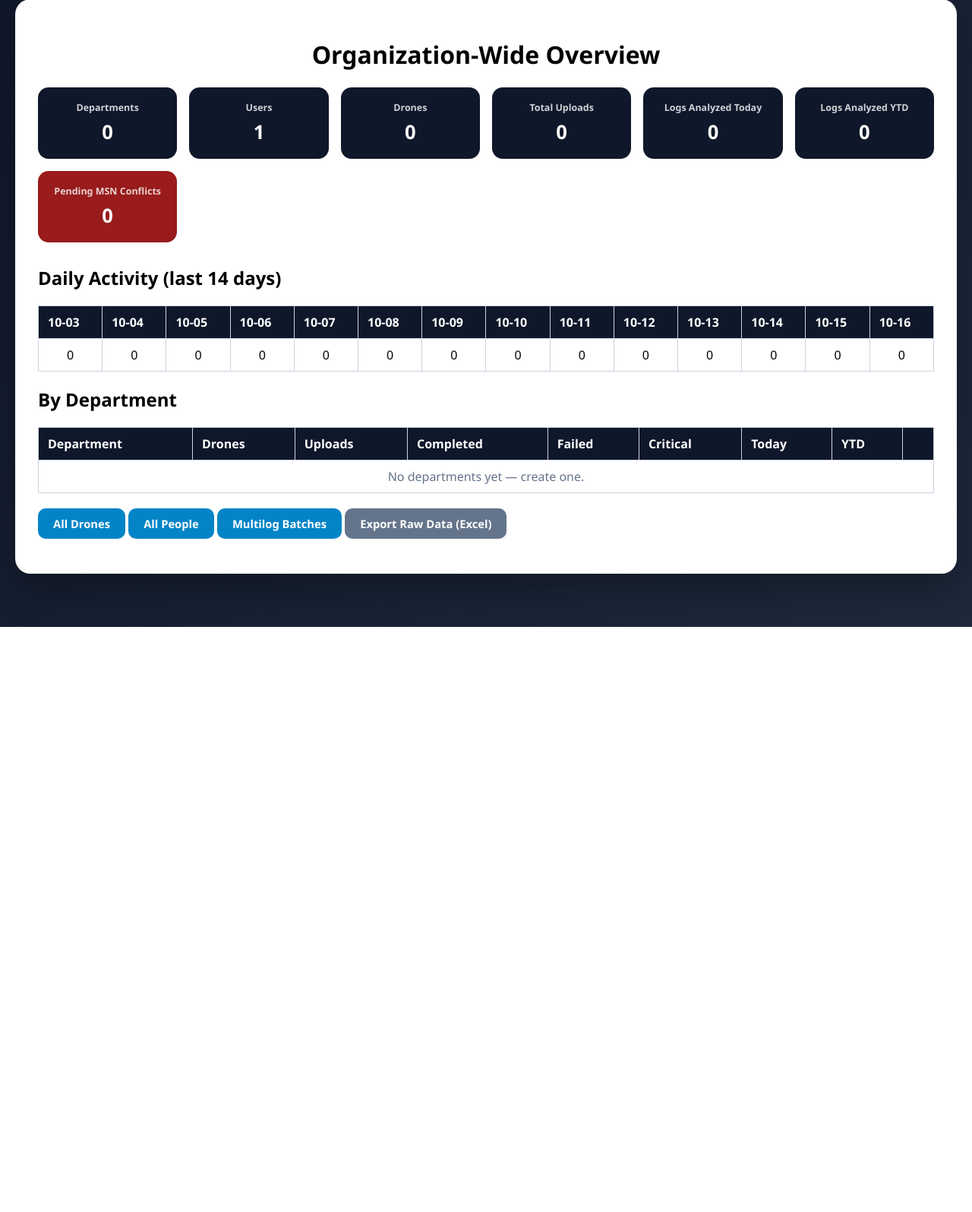
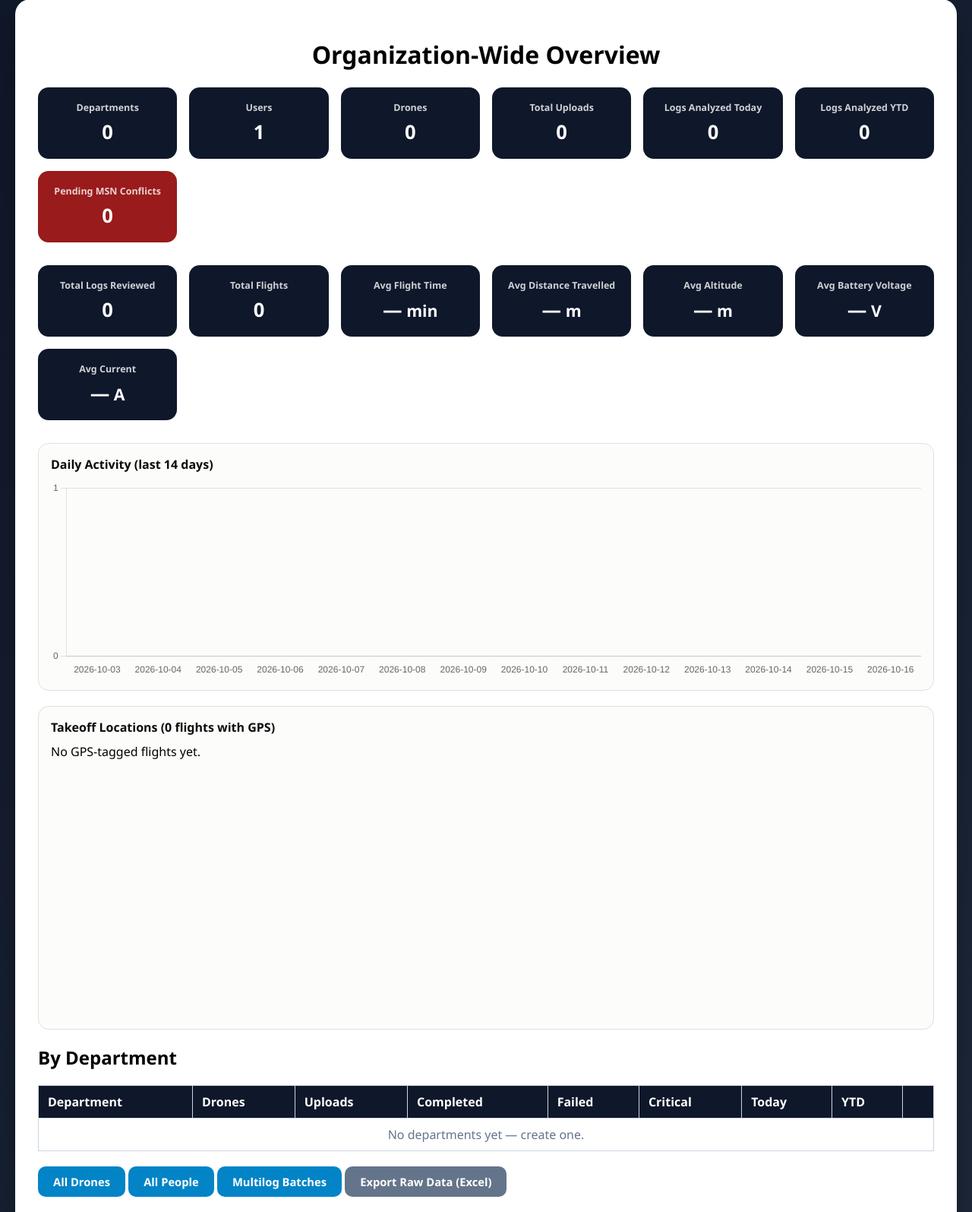
Before and after one commit to andy8901/Log-Analysis, a Flask app: page /admin/ in a window 1280 px wide. Shown: the part 118-1713 px from the top of the page at 76% size. Before the commit the page ends 943 px from the top, so only its background shows below. Run offline with Flask 3, Linux system fonts and the light colour scheme; a user stored in the database is signed in; data comes from the database, SQL or seed files in the repository; data that the repository does not hold is empty.

Commit message:
Add graphical dashboards and full-field raw-data export
Admin and department dashboards now share a graphical summary panel
(templates/_flight_summary.html): total logs reviewed, total flights,
avg flight time, avg distance flown, avg altitude, avg battery
voltage, avg current, a daily-activity bar chart, and a takeoff-
locations map -- scoped to whatever the page already shows (org-wide
on the admin overview, one department on a department's own
dashboard or an admin's drill-in, one person's own uploads for a
non-admin). Colors follow the dataviz skill's validated categorical
palette. Admin overview also gets a per-department comparison bar
chart.

Three new derived AnalysisResult columns (avg_altitude_m,
avg_battery_voltage_v, avg_current_a) feed this, computed from the
mean of each flight's already-existing report['charts'] time series
-- same pattern as the existing battery_sag_pct/distance_travelled_m
columns, no analyzer.py changes.

Admin's "Export Raw Data" now produces the full ~150-field extraction
(same as Multilog Analysis) for every log across every department,
with Department Name prepended -- not just the condensed summary it
had before. Individual Log Analysis uploads get their archived raw
log re-parsed with multilog_analyzer.analyze_single_log() to produce
this; Multilog batches' own result files (already in this exact
format) are concatenated in directly.

Co-Authored-By: Claude Sonnet 5 <noreply@anthropic.com>
Claude-Session: https://claude.ai/code/session_01NRhLPmmN3qJxow7qpbKqdB

```diff
--- a/app/models.py
+++ b/app/models.py
@@ -137,6 +137,9 @@ class AnalysisResult(db.Model):
     flight_duration_min = db.Column(db.Float, nullable=True)
     battery_sag_pct = db.Column(db.Float, nullable=True)
     distance_travelled_m = db.Column(db.Float, nullable=True)
+    avg_altitude_m = db.Column(db.Float, nullable=True)
+    avg_battery_voltage_v = db.Column(db.Float, nullable=True)
+    avg_current_a = db.Column(db.Float, nullable=True)
 
     created_at = db.Column(db.DateTime, default=lambda: datetime.now(timezone.utc))
 
--- a/app/routes_dept.py
+++ b/app/routes_dept.py
@@ -18,7 +18,7 @@ from app import db
 from app.decorators import department_required
 from app.drive_sync import upload_to_drive
 from app.models import AnalysisResult, AuditLog, Department, Drone, MsnConflict, Upload
-from app.stats import derive_result_metrics
+from app.stats import daily_counts, derive_result_metrics, flight_summary_aggregate
 from app.storage import allowed_log_file, archive_upload, remove_with_retry
 
 dept_bp = Blueprint("dept", __name__)
@@ -91,12 +91,16 @@ def dashboard():
             AnalysisResult.report_status == "CRITICAL"
         ).count(),
     }
+    flight_summary = flight_summary_aggregate(all_uploads.all())
+    trend = daily_counts(all_uploads.filter_by(status="completed").all(), days=14)
 
     return render_template(
         "dept/dashboard.html",
         department=department,
         uploads=uploads,
         summary=summary,
+        flight_summary=flight_summary,
+        trend=trend,
         model_choices=DRONE_MODEL_CHOICES,
         filters={"msn": msn, "model": model, "status": status},
         own_only=own_only,
--- a/app/stats.py
+++ b/app/stats.py
@@ -34,14 +34,28 @@ def battery_sag_pct(summary):
         return None
 
 
+def _series_mean(charts, key, field):
+    series = (charts or {}).get(key) or {}
+    values = series.get(field)
+    if not values:
+        return None
+    return round(sum(values) / len(values), 2)
+
+
 def derive_result_metrics(report):
-    """The three denormalized AnalysisResult columns, computed once at
-    upload time from a freshly-produced report dict."""
+    """The denormalized AnalysisResult columns, computed once at upload
+    time from a freshly-produced report dict -- all from data analyzer.py
+    already computed (gps_path, report['charts'] time series), nothing new
+    extracted from the raw log itself."""
     summary = report.get("summary", {}) or {}
+    charts = report.get("charts", {}) or {}
     return {
         "flight_duration_min": summary.get("flight_duration"),
         "battery_sag_pct": battery_sag_pct(summary),
         "distance_travelled_m": gps_path_length_m(report.get("gps_path")),
+        "avg_altitude_m": _series_mean(charts, "altitude_baro", "alt") or _series_mean(charts, "altitude_gps", "alt"),
+        "avg_battery_voltage_v": _series_mean(charts, "battery", "volt"),
+        "avg_current_a": _series_mean(charts, "current", "curr"),
     }
 
 
@@ -80,6 +94,41 @@ def drone_aggregate(drone):
     }
 
 
+def flight_summary_aggregate(uploads):
+    """The 'graphical dashboard' panel: total logs reviewed, and org-wide
+    (or department-wide, or per-person, depending on what `uploads` the
+    caller already scoped) averages across every completed flight in that
+    set, plus every flight's takeoff point for a map. Used identically by
+    the admin overview, the admin per-department drill-in, and a
+    department's own dashboard -- only the input list's scope changes."""
+    completed = [u for u in uploads if u.status == "completed" and u.analysis]
+    results = [u.analysis for u in completed]
+
+    takeoffs = []
+    for u in completed:
+        report = u.analysis.get_report()
+        home = (report.get("summary") or {})
+        lat, lon = home.get("home_lat"), home.get("home_lon")
+        if lat is not None and lon is not None:
+            takeoffs.append({
+                "lat": lat, "lon": lon,
+                "drone": u.drone.msn if u.drone else u.msn_entered,
+                "department": u.department.name,
+                "date": u.flight_date or (u.uploaded_at.strftime("%Y-%m-%d") if u.uploaded_at else ""),
+            })
+
+    return {
+        "total_logs": len(uploads),
+        "total_flights": len(completed),
+        "avg_flight_time_min": _avg([r.flight_duration_min for r in results]),
+        "avg_distance_m": _avg([r.distance_travelled_m for r in results]),
+        "avg_altitude_m": _avg([r.avg_altitude_m for r in results]),
+        "avg_battery_voltage_v": _avg([r.avg_battery_voltage_v for r in results]),
+        "avg_current_a": _avg([r.avg_current_a for r in results]),
+        "takeoffs": takeoffs,
+    }
+
+
 def person_aggregate(user, uploads):
     """`uploads` is this user's full Upload list (caller already queried
     it) -- avoids an extra query per person on a page listing many people."""
--- /dev/null
+++ b/templates/_flight_summary.html
@@ -0,0 +1,112 @@
+{# Shared "graphical dashboard" panel -- used by both the admin overview
+   and the department dashboard, with whatever scope the caller already
+   filtered `flight_summary`/`trend` to (org-wide, one department, or just
+   one person's own uploads). Optional `dept_chart` (admin overview only)
+   adds a per-department comparison bar. #}
+
+<style>
+    .viz-root {
+        color-scheme: light;
+        --surface-1:      #fcfcfb;
+        --text-primary:   #0b0b0b;
+        --text-secondary: #52514e;
+        --muted:          #898781;
+        --gridline:       #e1e0d9;
+        --series-1:       #2a78d6;
+        --series-2:       #eb6834;
+        --series-3:       #1baf7a;
+        --series-4:       #eda100;
+    }
+    .viz-root .chart-box{ background:var(--surface-1); border:1px solid var(--gridline); border-radius:14px; padding:16px; margin-bottom:20px; }
+    .viz-root .chart-box h4{ margin:0 0 10px 0; color:var(--text-primary); }
+    .viz-root canvas{ max-height:260px; }
+</style>
+
+<div class="summary-grid">
+    <div class="metric-card"><h4>Total Logs Reviewed</h4><h2>{{ flight_summary.total_logs }}</h2></div>
+    <div class="metric-card"><h4>Total Flights</h4><h2>{{ flight_summary.total_flights }}</h2></div>
+    <div class="metric-card"><h4>Avg Flight Time</h4><h2>{{ flight_summary.avg_flight_time_min if flight_summary.avg_flight_time_min is not none else '—' }}<small> min</small></h2></div>
+    <div class="metric-card"><h4>Avg Distance Travelled</h4><h2>{{ flight_summary.avg_distance_m if flight_summary.avg_distance_m is not none else '—' }}<small> m</small></h2></div>
+    <div class="metric-card"><h4>Avg Altitude</h4><h2>{{ flight_summary.avg_altitude_m if flight_summary.avg_altitude_m is not none else '—' }}<small> m</small></h2></div>
+    <div class="metric-card"><h4>Avg Battery Voltage</h4><h2>{{ flight_summary.avg_battery_voltage_v if flight_summary.avg_battery_voltage_v is not none else '—' }}<small> V</small></h2></div>
+    <div class="metric-card"><h4>Avg Current</h4><h2>{{ flight_summary.avg_current_a if flight_summary.avg_current_a is not none else '—' }}<small> A</small></h2></div>
+</div>
+
+<div class="viz-root">
+    <div style="display:grid;grid-template-columns:{{ '1fr 1fr' if dept_chart else '1fr' }};gap:20px;">
+        <div class="chart-box">
+            <h4>Daily Activity (last 14 days)</h4>
+            <canvas id="trendChart"></canvas>
+        </div>
+        {% if dept_chart %}
+        <div class="chart-box">
+            <h4>Logs by Department</h4>
+            <canvas id="deptChart"></canvas>
+        </div>
+        {% endif %}
+    </div>
+
+    <div class="chart-box">
+        <h4>Takeoff Locations ({{ flight_summary.takeoffs|length }} flights with GPS)</h4>
+        <div id="takeoffMap" style="height:360px;border-radius:10px;"></div>
+    </div>
+</div>
+
+<link rel="stylesheet" href="https://unpkg.com/leaflet/dist/leaflet.css"/>
+<script src="https://unpkg.com/leaflet/dist/leaflet.js"></script>
+<script src="https://cdn.jsdelivr.net/npm/chart.js@4.4.4/dist/chart.umd.min.js"></script>
+<script>
+(function(){
+    const trendLabels = {{ trend|map(attribute=0)|map('string')|list|tojson }};
+    const trendValues = {{ trend|map(attribute=1)|list|tojson }};
+
+    function barChart(canvasId, labels, values, color){
+        const el = document.getElementById(canvasId);
+        if(!el || typeof Chart === 'undefined') return;
+        new Chart(el, {
+            type: 'bar',
+            data: { labels: labels, datasets: [{ data: values, backgroundColor: color, borderRadius: 4, maxBarThickness: 28 }] },
+            options: {
+                responsive: true,
+                animation: false,
+                plugins: { legend: { display: false } },
+                scales: {
+                    x: { grid: { display: false } },
+                    y: { beginAtZero: true, ticks: { precision: 0 }, grid: { color: '#e1e0d9' } },
+                },
+            },
+        });
+    }
+
+    barChart('trendChart', trendLabels, trendValues, '#2a78d6');
+
+    {% if dept_chart %}
+    const deptLabels = {{ dept_chart|map(attribute='name')|list|tojson }};
+    const deptValues = {{ dept_chart|map(attribute='logs')|list|tojson }};
+    const deptColors = ['#2a78d6', '#eb6834', '#1baf7a', '#eda100', '#e87ba4', '#008300', '#6250d6', '#e34948'];
+    barChart('deptChart', deptLabels, deptValues, deptLabels.map((_, i) => deptColors[i % deptColors.length]));
+    {% endif %}
+
+    const takeoffs = {{ flight_summary.takeoffs|tojson }};
+    const mapEl = document.getElementById('takeoffMap');
+    if(takeoffs.length && typeof L !== 'undefined' && mapEl){
+        try {
+            const map = L.map('takeoffMap').setView([takeoffs[0].lat, takeoffs[0].lon], 10);
+            L.tileLayer('https://{s}.tile.openstreetmap.org/{z}/{x}/{y}.png', { attribution: 'OpenStreetMap' }).addTo(map);
+            const markers = [];
+            takeoffs.forEach(t => {
+                const m = L.marker([t.lat, t.lon]).addTo(map)
+                    .bindPopup(`<strong>${t.drone}</strong><br>${t.department}<br>${t.date}`);
+                markers.push(m);
+            });
+            if(markers.length > 1){
+                map.fitBounds(L.featureGroup(markers).getBounds().pad(0.2));
+            }
+        } catch (err) {
+            console.error('Takeoff map failed', err);
+        }
+    } else if(mapEl){
+        mapEl.textContent = takeoffs.length ? 'Map library failed to load.' : 'No GPS-tagged flights yet.';
+    }
+})();
+</script>
--- a/templates/admin/dashboard.html
+++ b/templates/admin/dashboard.html
@@ -14,23 +14,7 @@
         <div class="metric-card" style="background:#991b1b;"><h4>Pending MSN Conflicts</h4><h2>{{ totals.pending_conflicts }}</h2></div>
     </div>
 
-    <h2>Daily Activity (last 14 days)</h2>
-    <table>
-        <thead>
-            <tr>
-            {% for date, count in trend %}
-                <th>{{ date.strftime('%m-%d') }}</th>
-            {% endfor %}
-            </tr>
-        </thead>
-        <tbody>
-            <tr>
-            {% for date, count in trend %}
-                <td style="text-align:center;">{{ count }}</td>
-            {% endfor %}
-            </tr>
-        </tbody>
-    </table>
+    {% include "_flight_summary.html" %}
 
     <h2>By Department</h2>
     <table>
--- a/templates/dept/dashboard.html
+++ b/templates/dept/dashboard.html
@@ -18,6 +18,8 @@
         <div class="metric-card"><h4>Failed</h4><h2>{{ summary.failed }}</h2></div>
         <div class="metric-card" style="background:#991b1b;"><h4>Critical</h4><h2>{{ summary.critical }}</h2></div>
     </div>
+
+    {% include "_flight_summary.html" %}
 
     {% if not current_user.is_admin %}
     <p><a class="btn" href="{{ url_for('dept.upload') }}">+ Upload New Log</a></p>
```
Also changed, not shown: app/routes_admin.py (+57 -28 lines).
